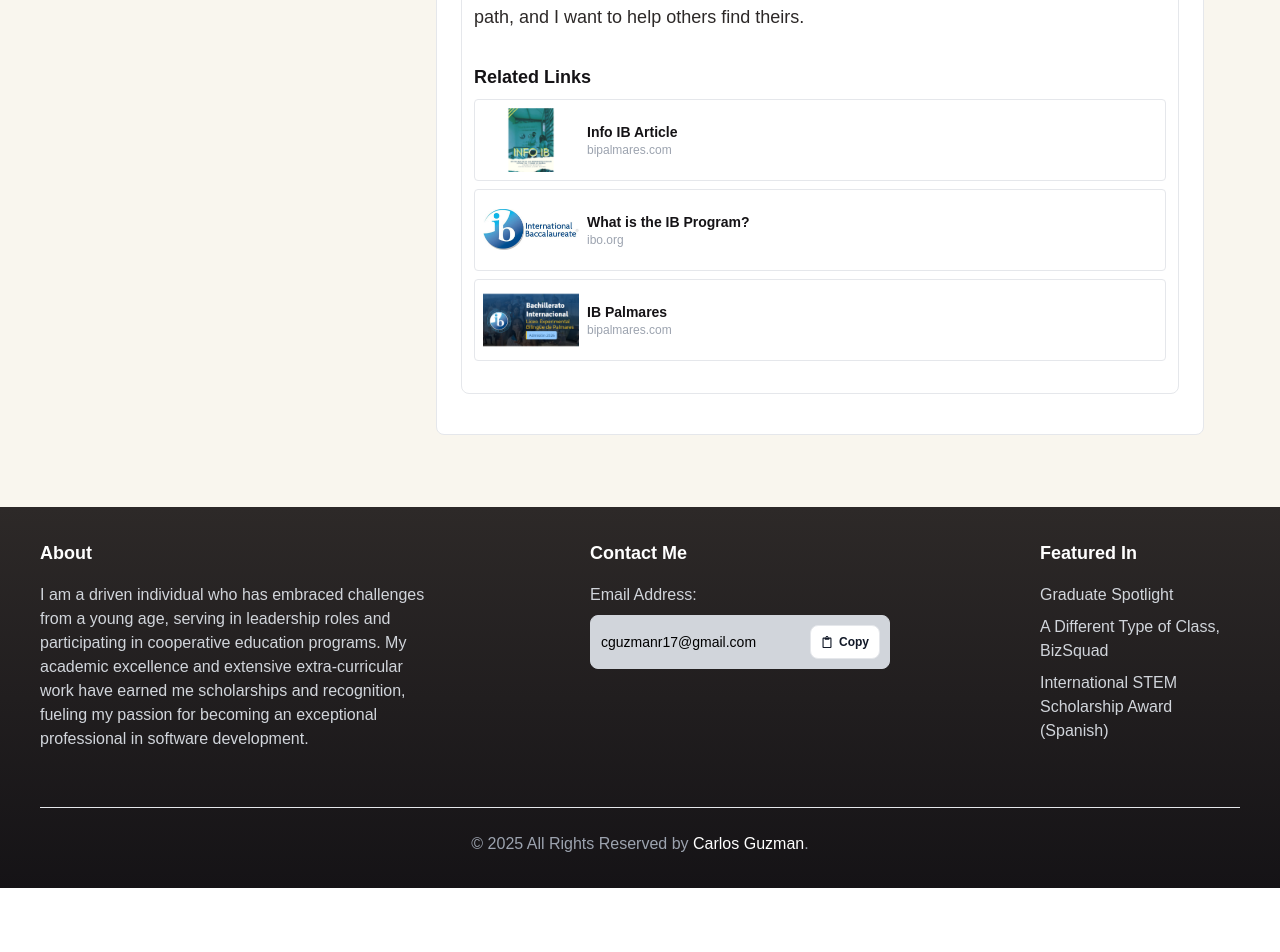
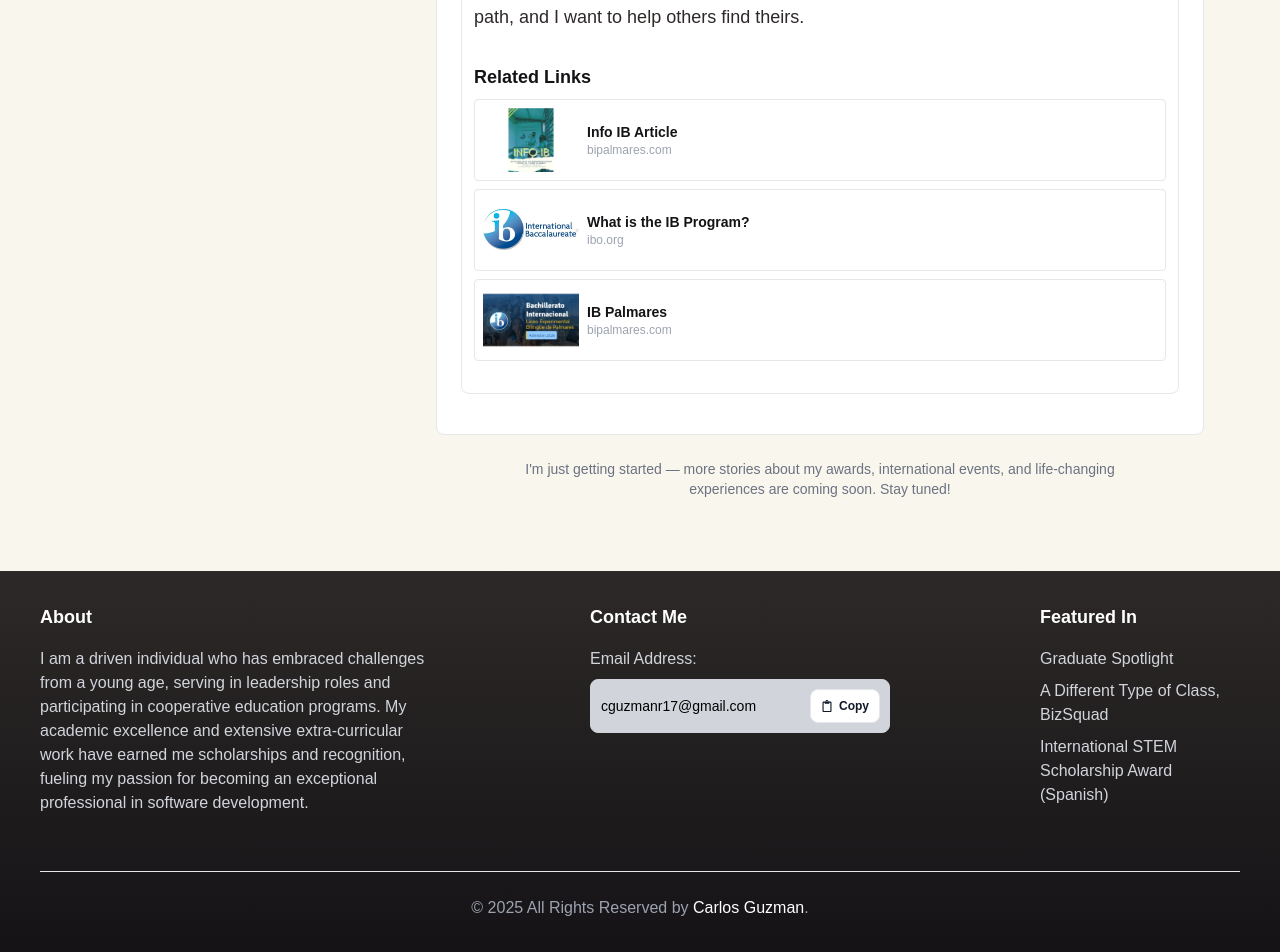
Before and after one commit to Cdguzmanr/StreamlinePortfolio, a Next.js app in the folder portfolio/: page /about in a window 1280 px wide. Shown: the part 2440-3392 px from the top of the page. Before the commit the page ends 3328 px from the top, so only its background shows below. Built offline with nearby package versions, Linux system fonts and the light colour scheme.

Commit message:
Added "coming soon" message in blog section

```diff
--- a/portfolio/components/BlogSection.tsx
+++ b/portfolio/components/BlogSection.tsx
@@ -73,7 +73,7 @@ const BlogSection: React.FC = () => {
 
 
         {/* Stories Body Section */}
-        <section className="max-w-3xl md:max-w-3xl md:flex md:flex-row mb-6 md:ml-3">
+        <section className="max-w-3xl md:max-w-3xl md:flex md:flex-col mb-6 md:ml-3">
 
           {/* Main container */}
           <div className="bg-white rounded-lg border">
@@ -143,7 +143,13 @@ const BlogSection: React.FC = () => {
                 </div>
               ))}
             </div>
+            {/* Note to visitors about more stories coming soon */}
           </div>
+
+          <div className="w-full text-center mt-6 px-6 md:px-14 text-sm text-gray-500">
+            I'm just getting started — more stories about my awards, international events, and life-changing experiences are coming soon. Stay tuned!
+          </div>
+
         </section>
       </div>
     </div>
```
